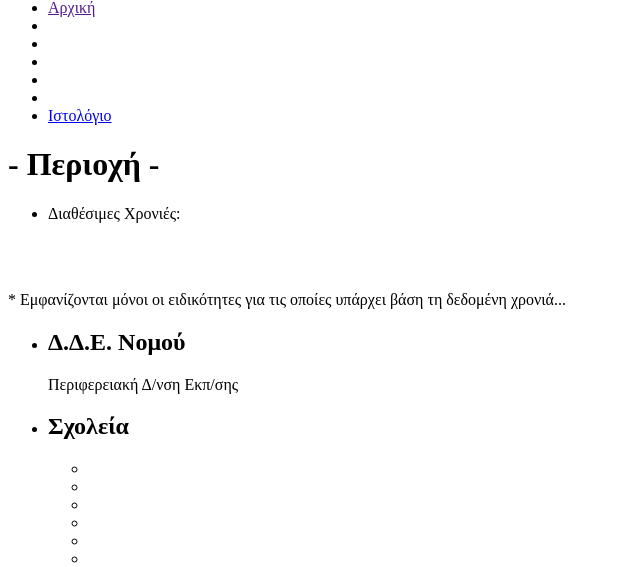
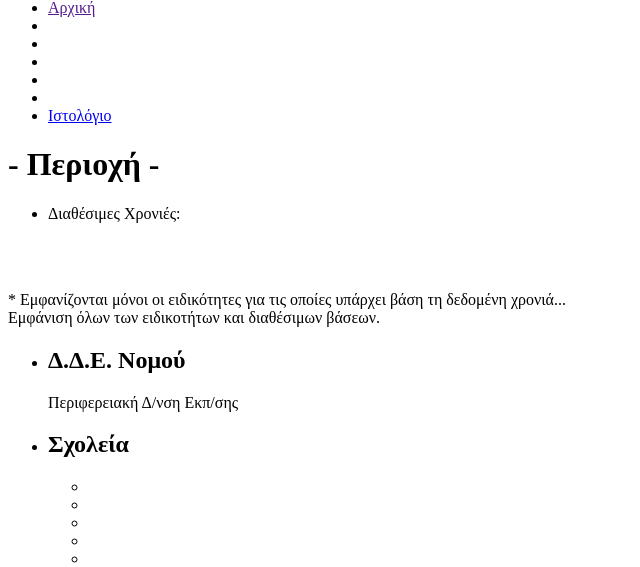
Before and after one commit to ale3andro/metathesi, a CakePHP app: template app/views/b_bases/show.ctp in a window 1280 px wide. Shown: the part 115-682 px from the top of the page, without its empty margins (0-640 px from the left). Run offline with PHP 8.4 and a stand-in for CakePHP, Linux system fonts and the light colour scheme; the template is opened without the code that fills it, so the values that code supplies are empty; some libraries are stand-ins or nearby versions.

Commit message:
another batch of minor bug fixes

```diff
--- a/app/views/b_bases/show.ctp
+++ b/app/views/b_bases/show.ctp
@@ -50,6 +50,7 @@
 							echo $paginator->next(' Επόμενη »');
 							echo "</p>";
 							echo "<br />* Εμφανίζονται μόνοι οι ειδικότητες για τις οποίες υπάρχει βάση τη δεδομένη χρονιά...";
+							echo "<br />Εμφάνιση όλων των ειδικοτήτων και διαθέσιμων βάσεων.";
 						?>
 
 					</p>
```
